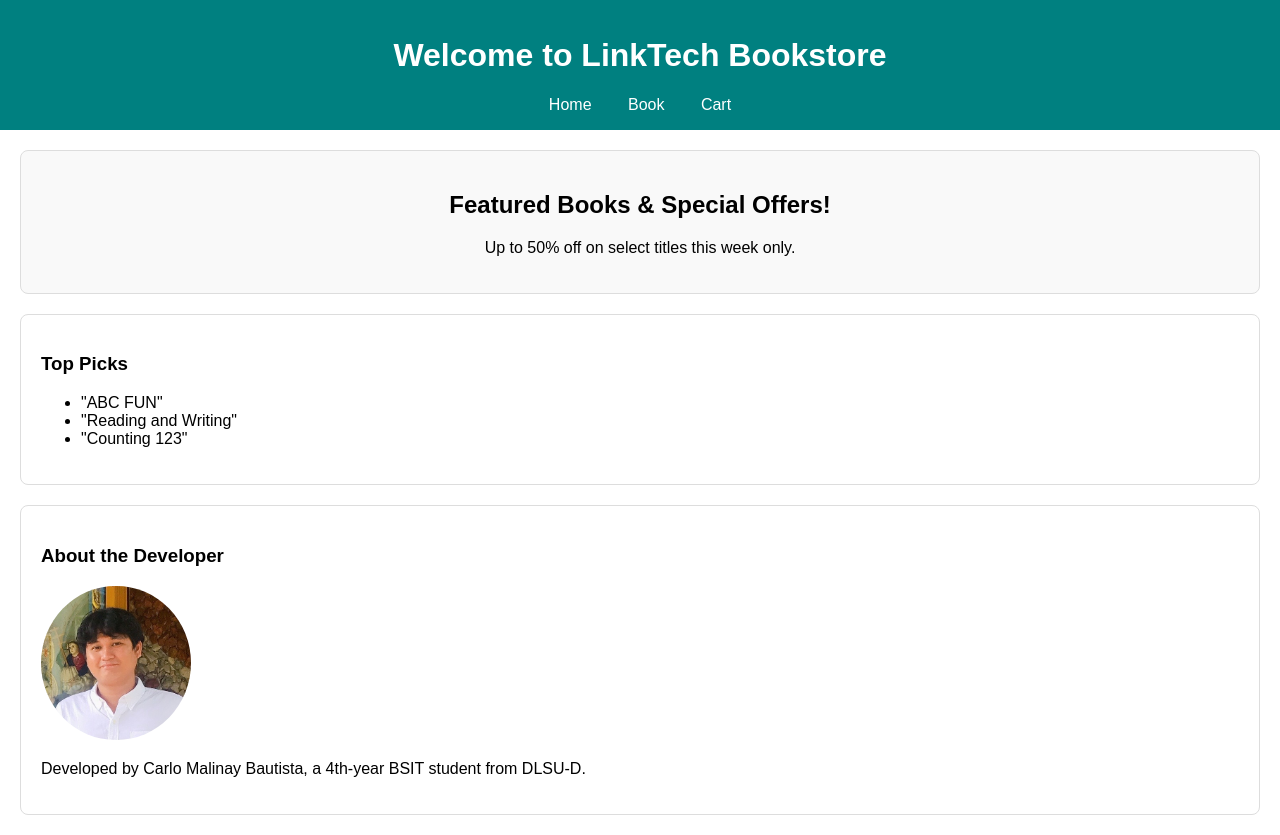
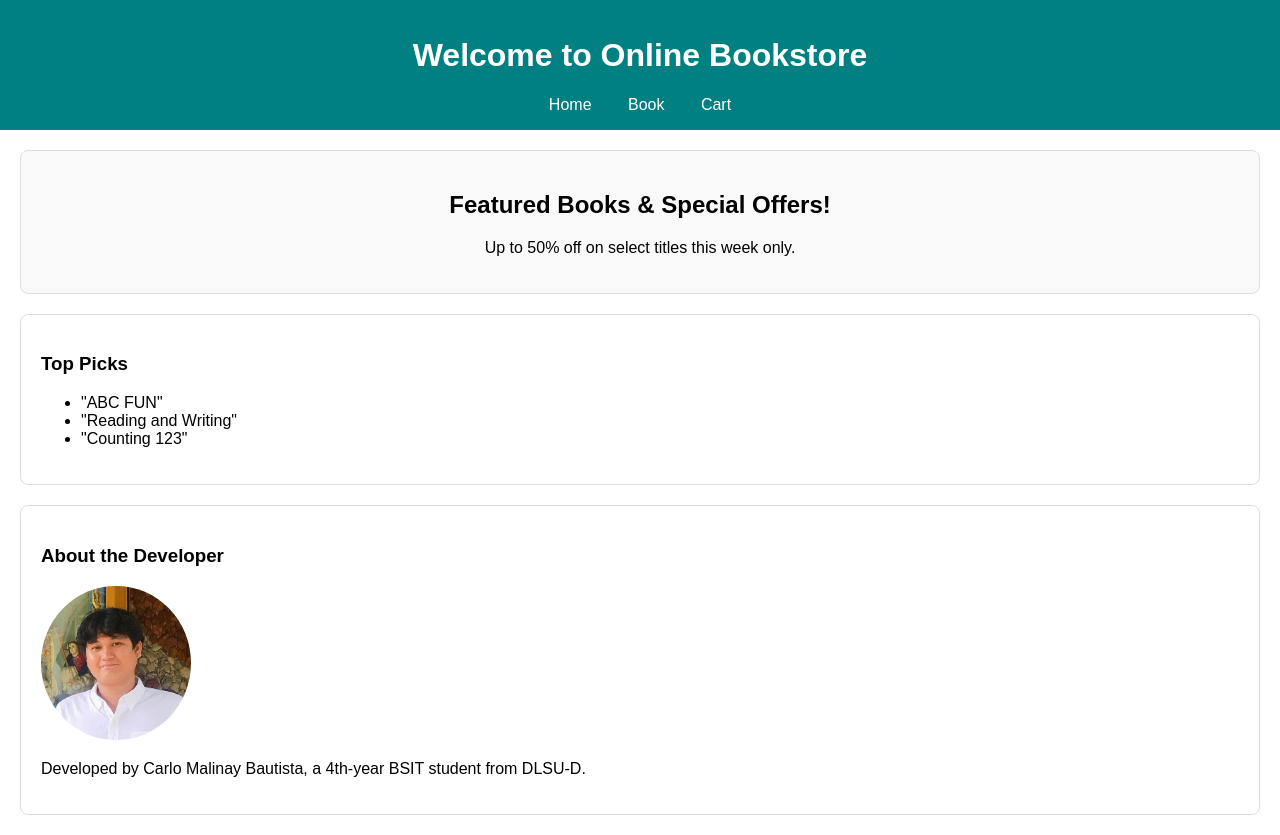
Before and after one commit to c4r10b4uti5t4/online-bookstore, a plain HTML site: page index.html in a window 1280 px wide. Drawn offline with Linux system fonts and the light colour scheme.

Commit message:
Update index.html

```diff
--- a/index.html
+++ b/index.html
@@ -7,7 +7,7 @@
 </head>
 <body>
   <header>
-    <h1>Welcome to LinkTech Bookstore</h1>
+    <h1>Welcome to Online Bookstore</h1>
     <nav>
       <a href="index.html">Home</a>
       <a href="books.html">Book</a>
```
